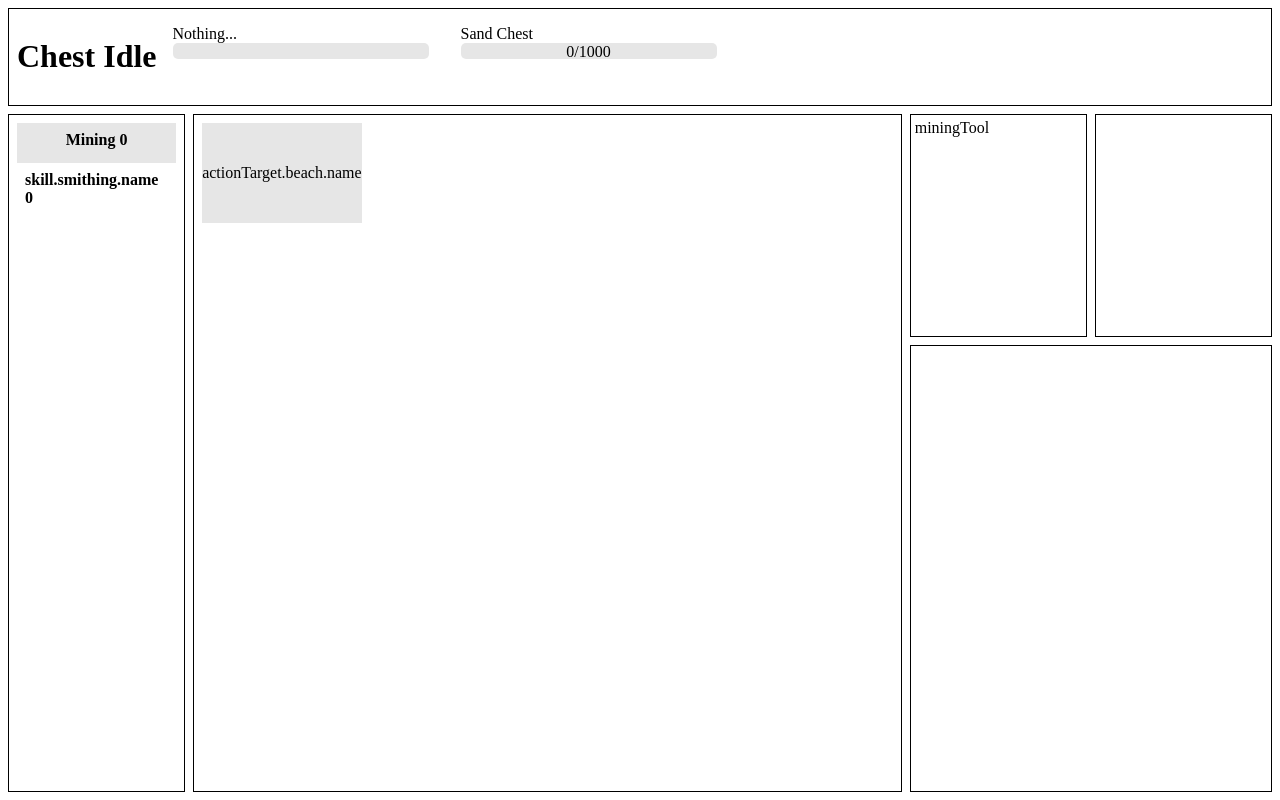
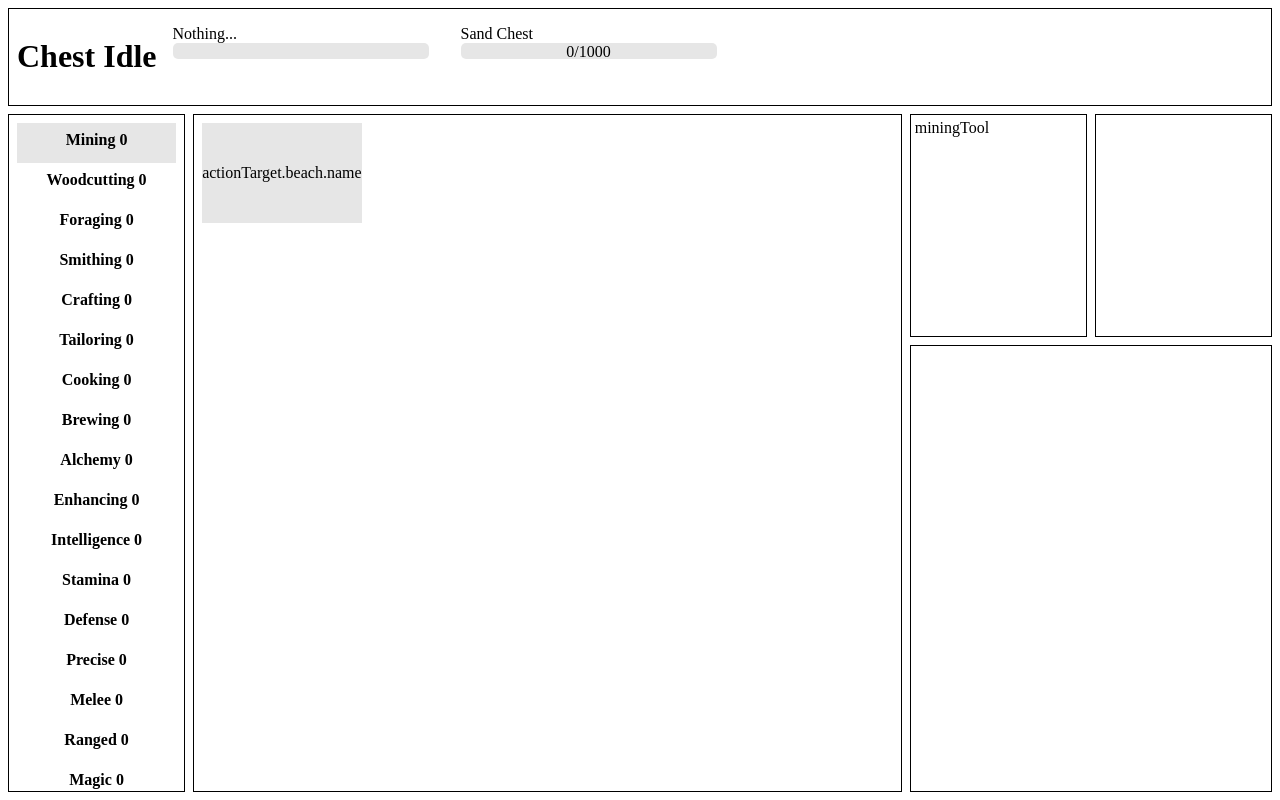
Before and after one commit to HeYaoDaDa/chest-idle, a Vue app: page /#/game/mining in a window 1280 px wide. Built offline with nearby package versions, Linux system fonts and the light colour scheme.

Commit message:
full skils

```diff
--- a/public/data.json
+++ b/public/data.json
@@ -6,8 +6,83 @@
     },
     {
         "type": "skill",
+        "id": "woodcutting",
+        "sort": 1
+    },
+    {
+        "type": "skill",
+        "id": "foraging",
+        "sort": 2
+    },
+    {
+        "type": "skill",
         "id": "smithing",
-        "sort": 1
+        "sort": 3
+    },
+    {
+        "type": "skill",
+        "id": "crafting",
+        "sort": 4
+    },
+    {
+        "type": "skill",
+        "id": "tailoring",
+        "sort": 5
+    },
+    {
+        "type": "skill",
+        "id": "cooking",
+        "sort": 6
+    },
+    {
+        "type": "skill",
+        "id": "brewing",
+        "sort": 7
+    },
+    {
+        "type": "skill",
+        "id": "alchemy",
+        "sort": 8
+    },
+    {
+        "type": "skill",
+        "id": "enhancing",
+        "sort": 9
+    },
+    {
+        "type": "skill",
+        "id": "intelligence",
+        "sort": 10
+    },
+    {
+        "type": "skill",
+        "id": "stamina",
+        "sort": 11
+    },
+    {
+        "type": "skill",
+        "id": "defense",
+        "sort": 12
+    },
+    {
+        "type": "skill",
+        "id": "precise",
+        "sort": 13
+    },
+    {
+        "type": "skill",
+        "id": "melee",
+        "sort": 14
+    },
+    {
+        "type": "skill",
+        "id": "ranged",
+        "sort": 15
+    },
+    {
+        "type": "skill",
+        "id": "magic",
+        "sort": 16
     },
     {
         "type": "state",
--- a/src/i18n/en/index.ts
+++ b/src/i18n/en/index.ts
@@ -13,6 +13,21 @@ export default {
   skill: {
     mining: { name: 'Mining', description: 'Mining.' },
     woodcutting: { name: 'Woodcutting', description: 'Woodcutting.' },
+    foraging: { name: 'Foraging', description: 'Foraging.' },
+    smithing: { name: 'Smithing', description: 'Smithing.' },
+    crafting: { name: 'Crafting', description: 'Crafting.' },
+    tailoring: { name: 'Tailoring', description: 'Tailoring.' },
+    cooking: { name: 'Cooking', description: 'Cooking.' },
+    brewing: { name: 'Brewing', description: 'Brewing.' },
+    alchemy: { name: 'Alchemy', description: 'Alchemy.' },
+    enhancing: { name: 'Enhancing', description: 'Enhancing.' },
+    intelligence: { name: 'Intelligence', description: 'Intelligence.' },
+    stamina: { name: 'Stamina', description: 'Stamina.' },
+    defense: { name: 'Defense', description: 'Defense.' },
+    precise: { name: 'Precise', description: 'Precise.' },
+    melee: { name: 'Melee', description: 'Melee.' },
+    ranged: { name: 'Ranged', description: 'Ranged.' },
+    magic: { name: 'Magic', description: 'Magic.' },
   },
   item: {
     sand: {
--- a/src/i18n/zh/index.ts
+++ b/src/i18n/zh/index.ts
@@ -13,7 +13,21 @@ export default {
   skill: {
     mining: { name: '挖矿', description: '挖矿。' },
     woodcutting: { name: '伐木', description: '伐木。' },
+    foraging: { name: '采集', description: '采集。' },
     smithing: { name: '锻造', description: '锻造。' },
+    crafting: { name: '制作', description: '制作。' },
+    tailoring: { name: '裁缝', description: '裁缝。' },
+    cooking: { name: '烹饪', description: '烹饪。' },
+    brewing: { name: '酿造', description: '酿造。' },
+    alchemy: { name: '炼金', description: '炼金。' },
+    enhancing: { name: '强化', description: '强化。' },
+    intelligence: { name: '智力', description: '智力。' },
+    stamina: { name: '耐力', description: '耐力。' },
+    defense: { name: '防御', description: '防御。' },
+    precise: { name: '精准', description: '精准。' },
+    melee: { name: '近战', description: '近战。' },
+    ranged: { name: '远程', description: '远程。' },
+    magic: { name: '魔法', description: '魔法。' },
   },
   item: {
     sand: {
```
